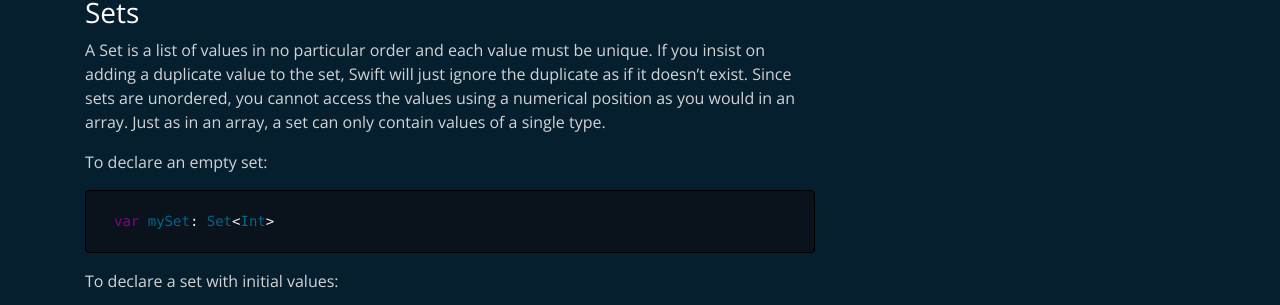
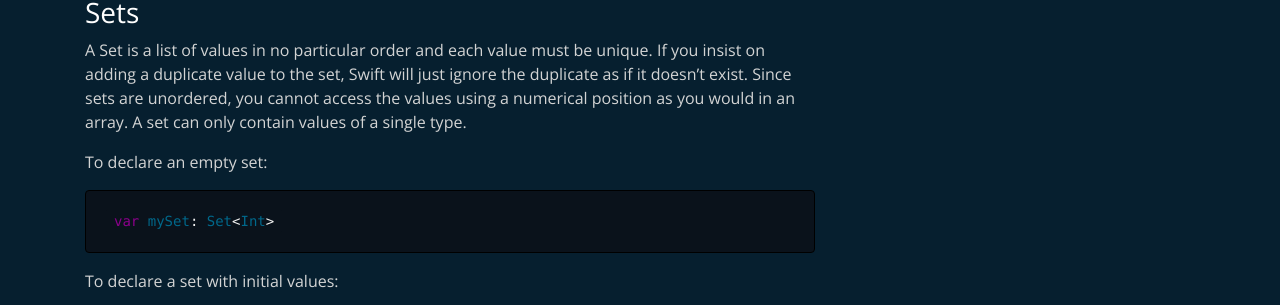
Before and after one commit to Swift-Lang-Learn/swift-lang-learn.github.io, a Jekyll site: the page built from _posts/2019-03-03-collections.md, in a window 1280 px wide and 900 px high, scrolled down 983 px. Shown: the part 221-526 px from the top of the window. Built offline with Jekyll 4.4.1, drawn with Linux system fonts in a browser that asks for light colours.

Commit message:
Fix mistake in Sets text.

```diff
--- a/_posts/2019-03-03-collections.md
+++ b/_posts/2019-03-03-collections.md
@@ -34,7 +34,7 @@
 
 
 ### Sets
-A Set is a list of values in no particular order and each value must be unique. If you insist on adding a duplicate value to the set, Swift will just ignore the duplicate as if it doesn’t exist. Since sets are unordered, you cannot access the values using a numerical position as you would in an array.  Just as in an array, a set can only contain values of a single type.
+A Set is a list of values in no particular order and each value must be unique. If you insist on adding a duplicate value to the set, Swift will just ignore the duplicate as if it doesn’t exist. Since sets are unordered, you cannot access the values using a numerical position as you would in an array.  A set can only contain values of a single type.
 
 To declare an empty set:
 
```
